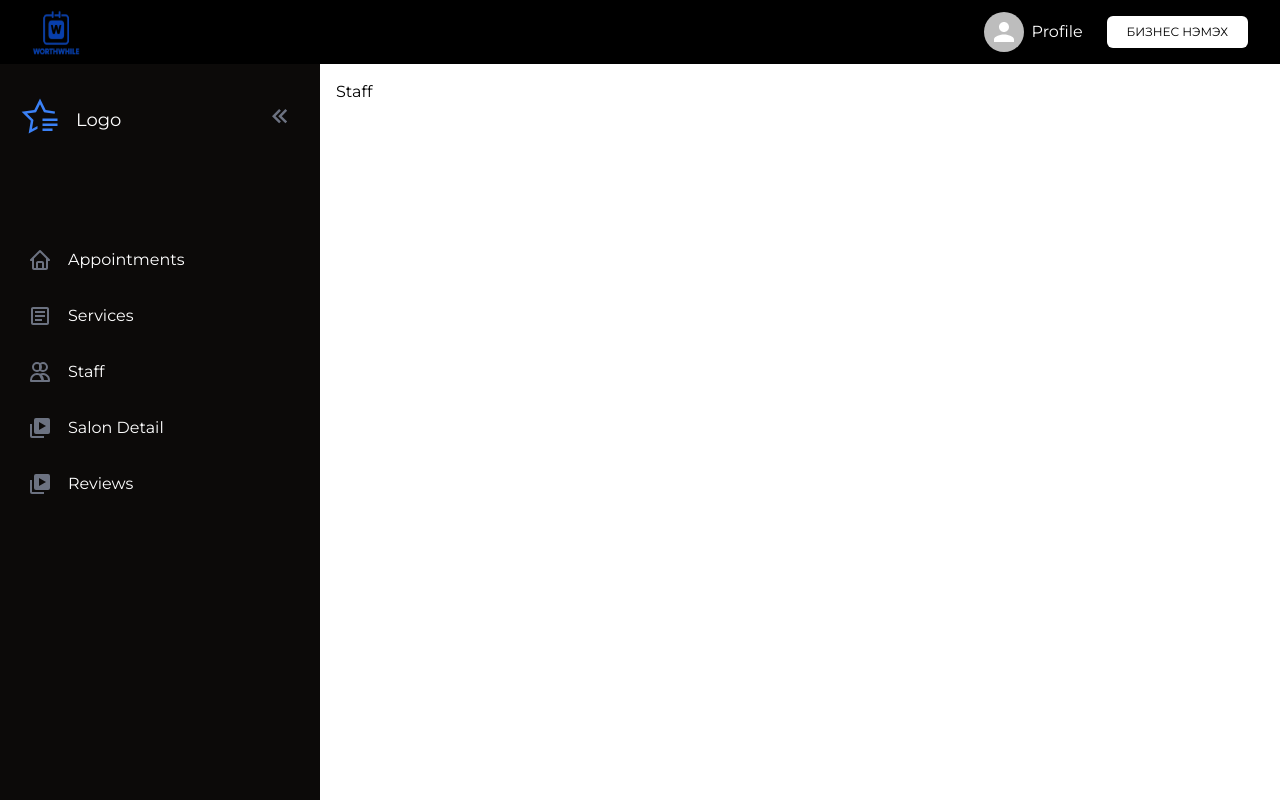
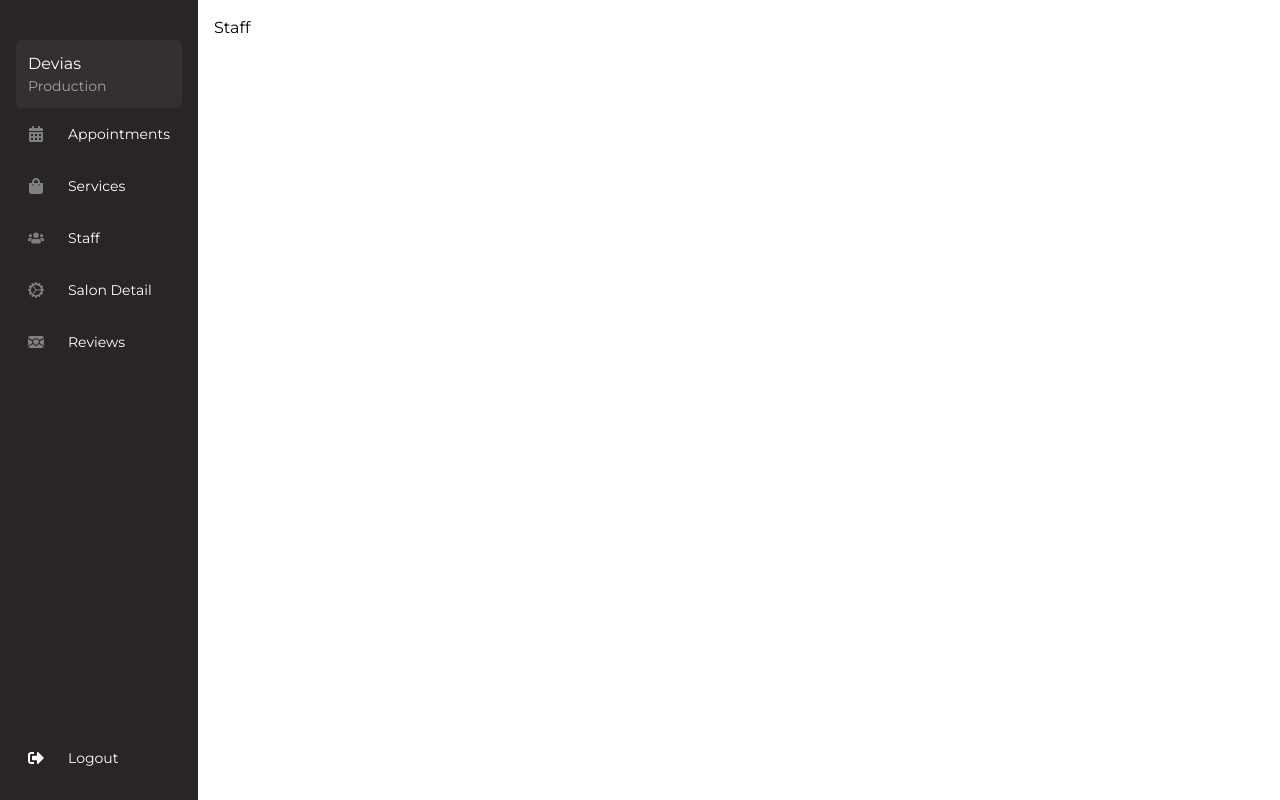
Before and after one commit to Azure-Leap/WorthWhile, a Next.js app in the folder ww-frontend/: page /business/Staff in a window 1280 px wide. Shown: the top 800 px of the page. Built offline with nearby package versions, Linux system fonts and the light colour scheme.

Commit message:
changed some admin panel

```diff
--- a/ww-frontend/src/components/BusinessAuth/singIn.tsx
+++ b/ww-frontend/src/components/BusinessAuth/singIn.tsx
@@ -2,7 +2,6 @@ import React, { useState, useContext } from "react";
 import axios from "axios";
 import { AuthContext } from "../../context/authContext";
 import { AlertContext } from "../../context/alertContext";
-import { validateConfig } from "next/dist/server/config-shared";
 import { useRouter } from "next/router";
 
 const BusinessSignIn = ({ setIsSignIn }: any) => {
@@ -34,7 +33,6 @@ const BusinessSignIn = ({ setIsSignIn }: any) => {
     } catch (error: any) {
       setStatus("error");
       console.log("ERROR", error);
-      // setBusinessUser(null);
       if (!businessUser) {
         setMessage("Имэйл эсвэл нууц үг буруу байна!");
       }
--- a/ww-frontend/src/components/BusinessSideBar.jsx
+++ b/ww-frontend/src/components/BusinessSideBar.jsx
@@ -2,42 +2,47 @@ import classNames from "classnames";
 import Link from "next/link";
 import { useRouter } from "next/router";
 import React, { useState, useMemo } from "react";
+import { AuthContext } from "../context/authContext";
 import {
-  ArticleIcon,
-  CollapsIcon,
-  HomeIcon,
-  LogoIcon,
-  LogoutIcon,
-  UsersIcon,
-  VideosIcon,
-} from "./icons";
+  FaCalendarAlt,
+  FaShoppingBag,
+  FaUsers,
+  FaSignOutAlt,
+} from "react-icons/fa";
+import { BsGearWideConnected, BsFillEnvelopeHeartFill } from "react-icons/bs";
 
 const menuItems = [
   {
     id: 1,
     label: "Appointments",
-    icon: HomeIcon,
+    icon: FaCalendarAlt,
     link: "/business/Appointments",
   },
   {
     id: 2,
     label: "Services",
-    icon: ArticleIcon,
+    icon: FaShoppingBag,
     link: "/business/Services",
   },
-  { id: 3, label: "Staff", icon: UsersIcon, link: "/business/Staff" },
+  { id: 3, label: "Staff", icon: FaUsers, link: "/business/Staff" },
   {
     id: 4,
     label: "Salon Detail",
-    icon: VideosIcon,
+    icon: BsGearWideConnected,
     link: "/business/SalonDetail",
   },
-  { id: 5, label: "Reviews", icon: VideosIcon, link: "/business/Reviews" },
+  {
+    id: 5,
+    label: "Reviews",
+    icon: BsFillEnvelopeHeartFill,
+    link: "/business/Reviews",
+  },
 ];
 
 const BusinessSideBar = () => {
-  const [toggleCollapse, setToggleCollapse] = useState(false);
   const [isCollapsible, setIsCollapsible] = useState(true);
+  // const { setBusinessUser, businessUser } =
+  //   useContext(AuthContext);
 
   const router = useRouter();
 
@@ -46,71 +51,25 @@ const BusinessSideBar = () => {
     [router.pathname]
   );
 
-  const wrapperClasses = classNames(
-    "h-screen px-4 pt-8 pb-4 bg-light flex justify-between flex-col bg-stone-950",
-    {
-      ["w-80"]: !toggleCollapse,
-      ["w-20"]: toggleCollapse,
-    }
-  );
-
-  const collapseIconClasses = classNames(
-    "p-4 rounded bg-light-lighter absolute right-0",
-    {
-      "rotate-180": toggleCollapse,
-    }
-  );
-
   const getNavItemClasses = (menu) => {
     return classNames(
-      "flex items-center cursor-pointer hover:bg-light-lighter rounded w-full overflow-hidden whitespace-nowrap"
-      // {
-      //   ["bg-light-lighter"]: activeMenu.id === menu.id,
-      // }
+      "flex items-center cursor-pointer focus:bg-gray-100 focus:bg-opacity-5 rounded w-full"
     );
   };
 
-  const onMouseOver = () => {
-    setIsCollapsible(!isCollapsible);
-  };
-
-  const handleSidebarToggle = () => {
-    setToggleCollapse(!toggleCollapse);
-  };
-
   return (
-    <div
-      className={wrapperClasses}
-      onMouseEnter={onMouseOver}
-      onMouseLeave={onMouseOver}
-      style={{ transition: "width 300ms cubic-bezier(0.2, 0, 0, 1) 0s" }}
-    >
+    <div className="h-screen px-4 pt-8 pb-4 bg-light flex justify-between flex-col bg-stone-800 w-70">
       <div className="flex flex-col">
-        <div className="flex items-center justify-between relative">
-          <div className="flex items-center pl-1 gap-4">
-            <LogoIcon />
-            <span
-              className={classNames(
-                "mt-2 text-lg font-medium text-text text-white",
-                {
-                  hidden: toggleCollapse,
-                }
-              )}
-            >
-              Logo
-            </span>
+        <div className="flex items-center justify-between relative"></div>
+        <div class="flex items-center justify-between mt-2 p-3 rounded-md cursor-pointer bg-gray-100 bg-opacity-5">
+          <div>
+            <h3 class="text-base font-medium text-white">Devias</h3>
+            <p class="text-sm text-neutral-400">Production</p>
           </div>
-          {isCollapsible && (
-            <button
-              className={collapseIconClasses}
-              onClick={handleSidebarToggle}
-            >
-              <CollapsIcon />
-            </button>
-          )}
+          <div class="text-neutral-500"></div>
         </div>
 
-        <div className="flex flex-col items-start mt-24">
+        <div className="flex flex-col items-start">
           {menuItems.map(({ icon: Icon, ...menu }) => {
             const classes = getNavItemClasses(menu);
             return (
@@ -118,17 +77,13 @@ const BusinessSideBar = () => {
                 <Link href={menu.link}>
                   <span className="flex py-4 px-3 items-center w-full h-full ">
                     <div style={{ width: "2.5rem" }}>
-                      <Icon />
+                      <Icon color="gray" />
                     </div>
-                    {!toggleCollapse && (
                     <span
-                        className={classNames(
-                          "text-md font-medium text-text-light text-white"
-                        )}
+                      className={classNames("text-sm font-medium text-white")}
                     >
                       {menu.label}
                     </span>
-                    )}
                   </span>
                 </Link>
               </div>
@@ -139,17 +94,11 @@ const BusinessSideBar = () => {
 
       <div className={`${getNavItemClasses({})} px-3 py-4`}>
         <div style={{ width: "2.5rem" }}>
-          <LogoutIcon />
+          <FaSignOutAlt color="white" />
         </div>
-        {!toggleCollapse && (
-          <span
-            className={classNames(
-              "text-md font-medium text-text-light text-white"
-            )}
-          >
+        <span className={classNames("text-sm font-medium text-white")}>
           Logout
         </span>
-        )}
       </div>
     </div>
   );
--- a/ww-frontend/src/components/footer.tsx
+++ b/ww-frontend/src/components/footer.tsx
@@ -7,7 +7,7 @@ import {
 
 const Footer: React.FC = () => {
   return (
-    <footer className="bg-gray-100 py-6 fixed bottom-0 w-full">
+    <footer className="bg-gray-100 py-6  w-full">
       <div className="max-w-7xl mx-auto px-4 sm:px-6 lg:px-8 flex flex-col md:flex-row justify-between items-center">
         <div className="flex items-center mb-4 md:mb-0">
           <Image src="/logo.png" alt="Hair Salon Logo" width={80} height={80} />
--- a/ww-frontend/src/components/layout.tsx
+++ b/ww-frontend/src/components/layout.tsx
@@ -8,10 +8,10 @@ const inter = Inter({ subsets: ["latin"] });
 export default function Layout({ children }: any) {
   return (
     <>
-      <Navbar />
+      {/* <Navbar /> */}
       <main className="h-screen"> {children}</main>
       {/* <Footer /> */}
-      <NewFooter />
+      {/* <NewFooter /> */}
     </>
   );
 }
```
Lines whose indentation alone changed are shown as unchanged.
